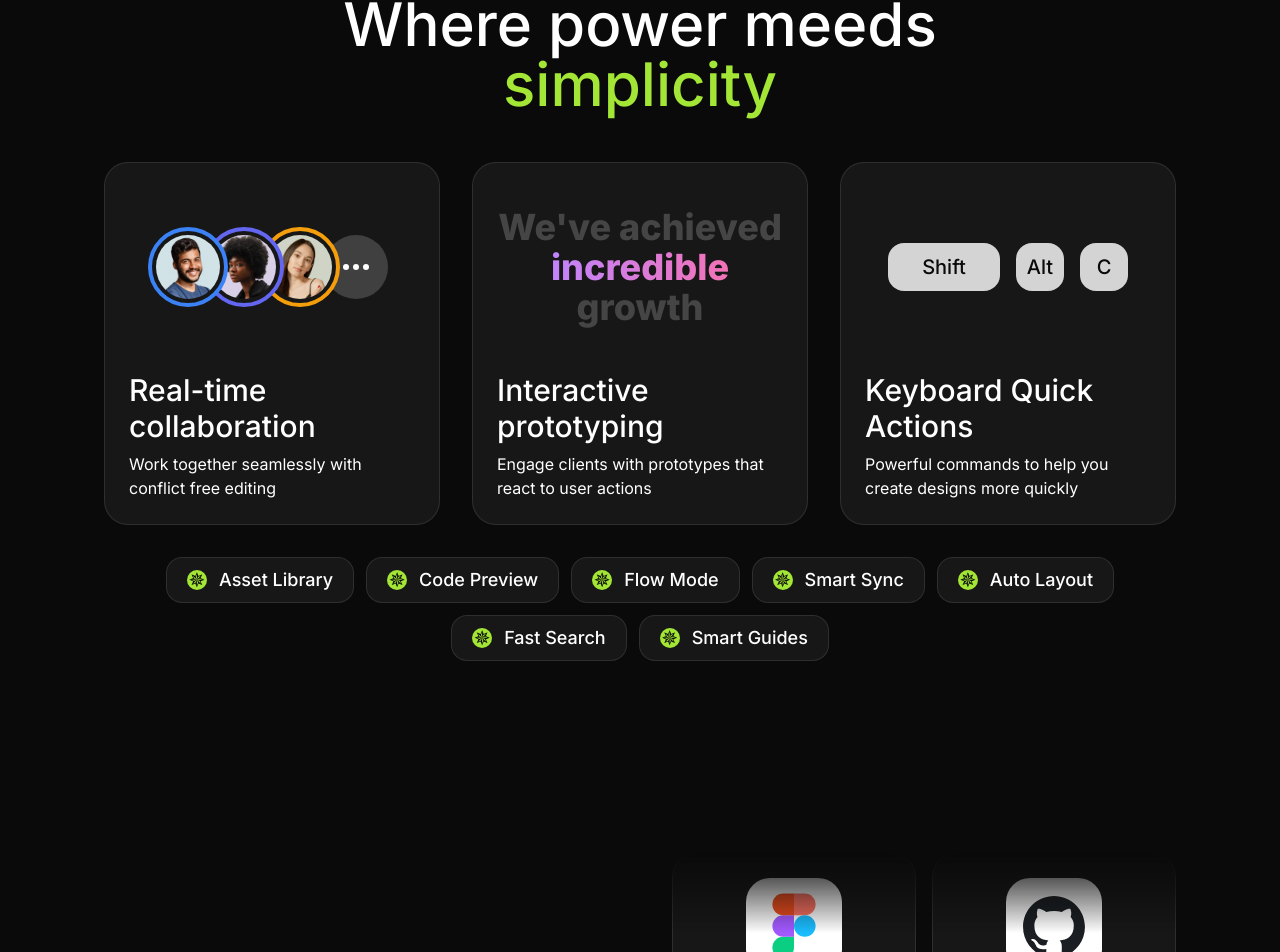
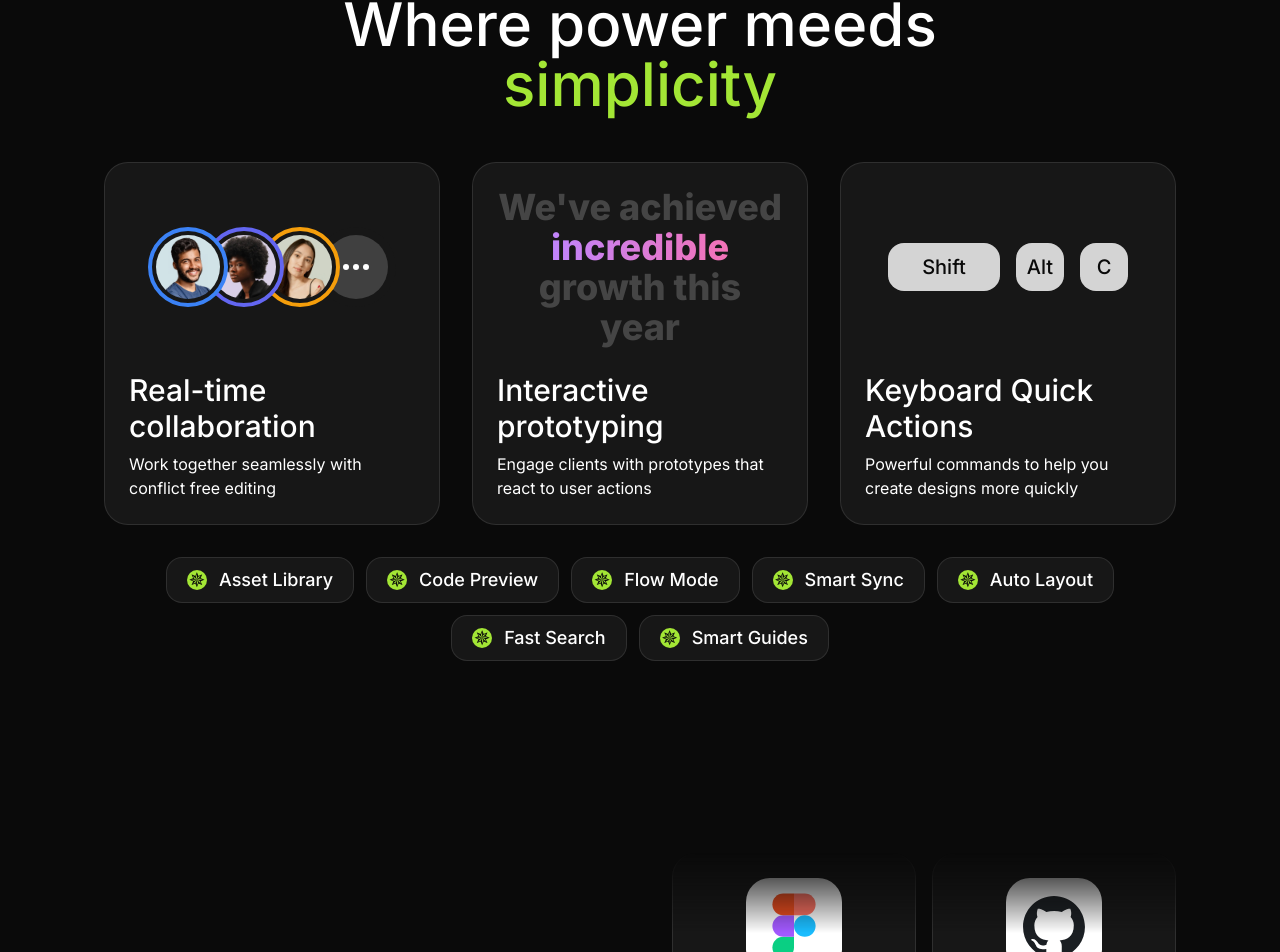
Before and after one commit to TheSaviourEking/layers, a Next.js app: page / in a window 1280 px wide. Shown: the part 3788-4740 px from the top of the page. Built offline with nearby package versions, Linux system fonts and the light colour scheme.

Commit message:
chore: fix features micro interactions

```diff
--- a/src/sections/Features.tsx
+++ b/src/sections/Features.tsx
@@ -3,7 +3,9 @@ import Tag from "@/components/Tag";
 
 import avatar1 from '@/assets/images/avatar-ashwin-santiago.jpg';
 import avatar2 from '@/assets/images/avatar-lula-meyers.jpg';
-import avater3 from '@/assets/images/avatar-florence-shaw.jpg'
+import avater3 from '@/assets/images/avatar-florence-shaw.jpg';
+import avater4 from '@/assets/images/avatar-owen-garcia.jpg';
+
 import Image from "next/image";
 import Avatar from "@/components/Avatar";
 import Key from "@/components/Key";
@@ -28,7 +30,7 @@ export default function Features() {
                 <h2 className="text-6xl font-medium text-center mt-6 max-w-2xl mx-auto">Where power meeds <span className="text-lime-400">simplicity</span></h2>
                 <div className="mt-12 grid grid-cols-1 md:grid-cols-4 lg:grid-cols-3 gap-8">
                     <FeatureCard title="Real-time collaboration" description="Work together seamlessly with conflict free editing"
-                        className="md:col-span-2 lg:col-span-1"
+                        className="md:col-span-2 lg:col-span-1 group"
                     >
                         <div className="aspect-video flex items-center justify-center">
                             <Avatar className="z-40">
@@ -40,8 +42,9 @@ export default function Features() {
                             <Avatar className="-ml-6 border-amber-500 z-20">
                                 <Image src={avater3} alt="Avatar 3" className="rounded-full" />
                             </Avatar>
-                            <Avatar className="-ml-6 border-transparent">
-                                <div className="size-full bg-neutral-700 rounded-full inline-flex items-center justify-center gap-1">
+                            <Avatar className="-ml-6 border-transparent group-hover:bg-green-500 transition">
+                                <div className="size-full bg-neutral-700 rounded-full inline-flex items-center justify-center gap-1 relative">
+                                    <Image src={avater4} alt="Avater 4" className="transition duration-300 absolute size-full rounded-full opacity-0 group-hover:opacity-100" />
                                     {Array.from({ length: 3 }).map((_, i) => (
                                         <span key={i} className="inline-flex size-1.5 rounded-full bg-white"></span>
                                     ))}
@@ -49,26 +52,34 @@ export default function Features() {
                             </Avatar>
                         </div>
                     </FeatureCard>
+
                     <FeatureCard title="Interactive prototyping" description="Engage clients with prototypes that react to user actions"
-                       className="md:col-span-2 lg:col-span-1"
+                        className="md:col-span-2 lg:col-span-1 group"
                     >
                         <div className="aspect-video flex items-center justify-center">
-                            <p className="text-4xl font-extrabold text-white/20 text-center">We&apos;ve achieved <span className="bg-gradient-to-r from-purple-400 to-pink-400 bg-clip-text text-transparent">incredible</span> growth</p>
+                            <p className="text-4xl font-extrabold text-white/20 text-center group-hover:text-white/10 transition duration-500">
+                                We&apos;ve achieved{" "}
+                                <span className="relative bg-gradient-to-r from-purple-400 to-pink-400 bg-clip-text text-transparent">
+                                    <span>incredible</span>
+                                    <video src={'/assets/gif-incredible.mp4'} autoPlay muted loop playsInline className="absolute bottom-full left-1/2 -translate-x-1/2 rounded-2xl shadow-xl opacity-0 pointer-events-none group-hover:opacity-100 transition duration-500"></video>
+                                </span> growth this year
+                            </p>
                         </div>
                     </FeatureCard>
-                    <FeatureCard title="Keyboard Quick Actions" description="Powerful commands to help you create designs more quickly" className="md:col-span-2 lg:col-span-1 md:col-start-2 lg:col-start-auto">
+
+                    <FeatureCard title="Keyboard Quick Actions" description="Powerful commands to help you create designs more quickly" className="md:col-span-2 lg:col-span-1 md:col-start-2 lg:col-start-auto group">
                         <div className="aspect-video flex items-center justify-center gap-4">
-                            <Key className="w-28">Shift</Key>
-                            <Key>Alt</Key>
-                            <Key>C</Key>
+                            <Key className="w-28 group-hover:outline outline-2 group-hover:outline-lime-400 transition-all duration-500 outline-transparent outline-offset-4 group-hover:translate-y-1">Shift</Key>
+                            <Key className="group-hover:outline outline-2 group-hover:outline-lime-400 transition-all duration-500 outline-transparent outline-offset-4 group-hover:translate-y-1 delay-150">Alt</Key>
+                            <Key className="group-hover:outline outline-2 group-hover:outline-lime-400 transition-all duration-500 outline-transparent outline-offset-4 group-hover:translate-y-1 delay-300">C</Key>
                         </div>
                     </FeatureCard>
                 </div>
 
                 <div className="mt-8 flex flex-wrap gap-3 justify-center">
                     {features.map(feature => (
-                        <div key={feature} className="bg-neutral-900 border border-white/10 inline-flex px-3 md:px-5 py-1.5 md:py-2 rounded-2xl gap-3 items-center">
-                            <span className="bg-lime-400  text-neutral-950 size-5 rounded-full inline-flex items-center justify-center text-xl">&#10037;</span>
+                        <div key={feature} className="bg-neutral-900 border border-white/10 inline-flex px-3 md:px-5 py-1.5 md:py-2 rounded-2xl gap-3 items-center hover:scale-105 transition duration-500 group">
+                            <span className="bg-lime-400  text-neutral-950 size-5 rounded-full inline-flex items-center justify-center text-xl group-hover:rotate-45 transition duration-500">&#10037;</span>
                             <span className="font-medium md:text-lg">{feature}</span>
                         </div>
                     ))}
```
Also changed, not shown: 1 other file (tests, documents, lock files or other folders).
